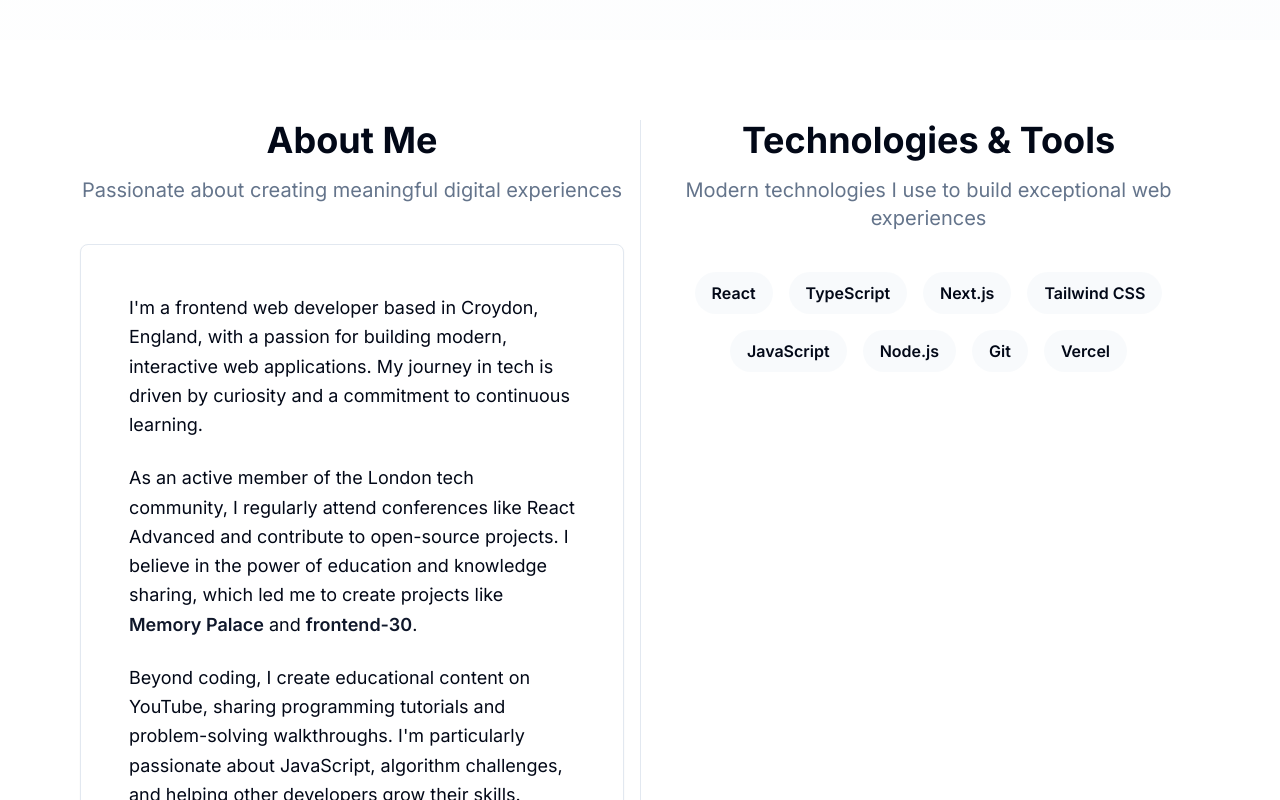
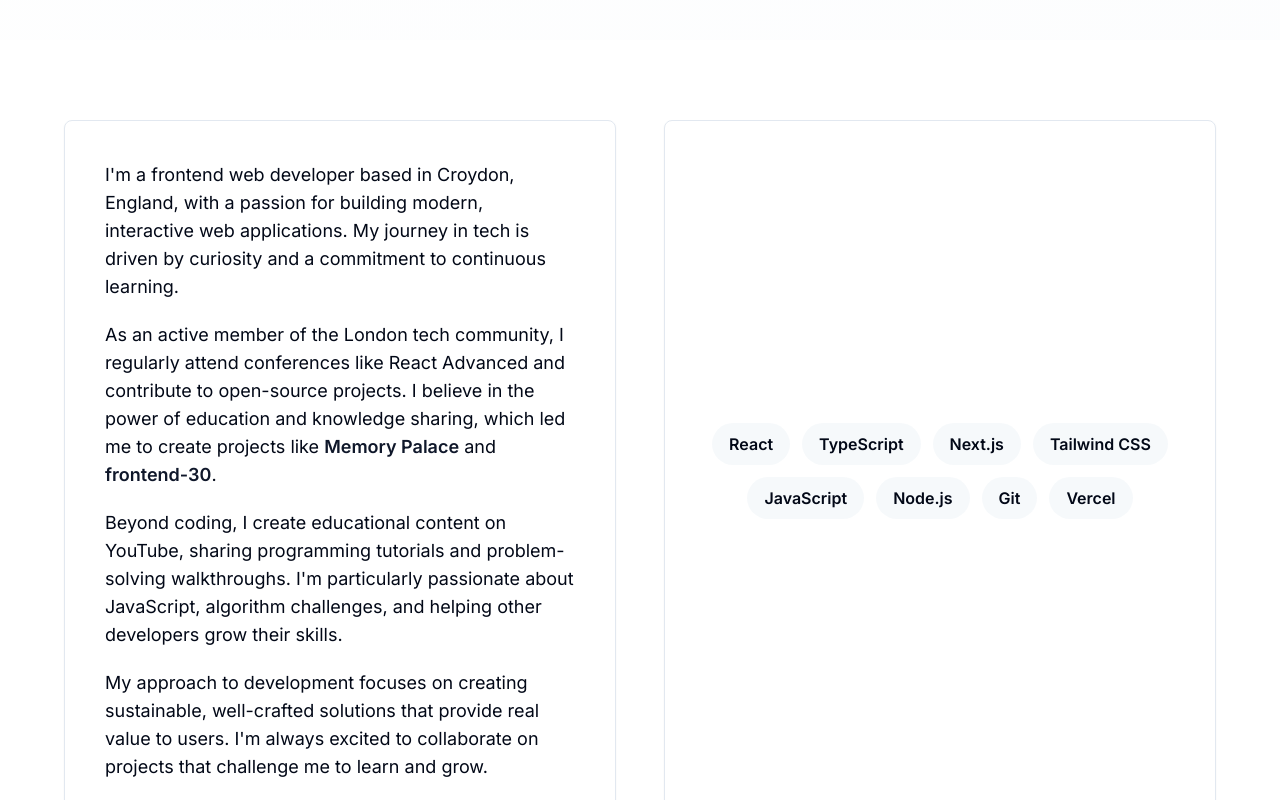
Before and after one commit to SofiaBargues/sofia-bargues-portfolio, a React (Vite) app: page / in a window 1280 px wide. Shown: the part 760-1560 px from the top of the page. Built offline with nearby package versions, Linux system fonts and the light colour scheme.

Commit message:
Refactor: Improve ProfileSections styling
Improve the styling of the ProfileSections component to align with the website's overall design, including alignment and visual continuity.

```diff
--- a/src/components/About.tsx
+++ b/src/components/About.tsx
@@ -1,20 +1,25 @@
 
 import { Card, CardContent } from "@/components/ui/card";
 
-const About = () => {
+interface AboutProps {
+  noHeader?: boolean;
+}
+
+const About = ({ noHeader }: AboutProps) => {
   return (
-    <div className="animate-fade-in">
-      <div className="text-center mb-10">
-        <h2 className="text-3xl md:text-4xl font-bold mb-4">
+    <Card className="h-full shadow-sm border border-border bg-background/90">
+      <CardContent className="p-6 md:p-10 h-full flex flex-col justify-center">
+        {!noHeader && (
+          <div className="text-center mb-8">
+            <h2 className="text-3xl md:text-4xl font-bold mb-3">
               About Me
             </h2>
-        <p className="text-xl text-muted-foreground">
+            <p className="text-lg md:text-xl text-muted-foreground">
               Passionate about creating meaningful digital experiences
             </p>
           </div>
-      <Card className="group hover:shadow-lg transition-all duration-300">
-        <CardContent className="p-8 md:p-12">
-          <div className="space-y-6 text-lg leading-relaxed">
+        )}
+        <div className="space-y-5 text-base md:text-lg leading-relaxed text-foreground">
           <p>
             I'm a frontend web developer based in Croydon, England, with a passion for building
             modern, interactive web applications. My journey in tech is driven by curiosity and
@@ -40,7 +45,6 @@ const About = () => {
         </div>
       </CardContent>
     </Card>
-    </div>
   );
 };
 
--- a/src/components/ProfileSections.tsx
+++ b/src/components/ProfileSections.tsx
@@ -3,12 +3,16 @@ import About from "@/components/About";
 import Skills from "@/components/Skills";
 
 const ProfileSections = () => (
-  <section className="w-full flex flex-col lg:flex-row gap-8 lg:gap-0 lg:divide-x divide-border max-w-6xl mx-auto my-20">
-    <div className="w-full lg:w-1/2 px-4">
-      <About />
+  <section className="w-full max-w-6xl mx-auto my-20 flex flex-col lg:flex-row gap-8 lg:gap-12">
+    <div className="w-full lg:w-1/2 flex flex-col">
+      <About
+        noHeader
+      />
     </div>
-    <div className="w-full lg:w-1/2 px-4">
-      <Skills />
+    <div className="w-full lg:w-1/2 flex flex-col">
+      <Skills
+        noHeader
+      />
     </div>
   </section>
 );
--- a/src/components/Skills.tsx
+++ b/src/components/Skills.tsx
@@ -1,7 +1,10 @@
 
 import { Badge } from "@/components/ui/badge";
 
-const Skills = () => {
+interface SkillsProps {
+  noHeader?: boolean;
+}
+
 const skills = [
   "React",
   "TypeScript",
@@ -13,28 +16,36 @@ const Skills = () => {
   "Vercel"
 ];
 
+const Skills = ({ noHeader }: SkillsProps) => {
   return (
-    <div className="animate-fade-in">
-      <div className="text-center mb-10">
-        <h2 className="text-3xl md:text-4xl font-bold mb-4">
+    <div className="h-full flex flex-col">
+      {!noHeader && (
+        <div className="text-center mb-8">
+          <h2 className="text-3xl md:text-4xl font-bold mb-3">
             Technologies & Tools
           </h2>
-        <p className="text-xl text-muted-foreground max-w-2xl mx-auto">
+          <p className="text-lg md:text-xl text-muted-foreground">
             Modern technologies I use to build exceptional web experiences
           </p>
         </div>
-      <div className="flex flex-wrap gap-4 justify-center">
+      )}
+      <div className="bg-background/90 border border-border rounded-lg shadow-sm px-6 py-8 flex-1 flex flex-col justify-center">
+        <h2 className="text-2xl md:text-3xl font-semibold text-center mb-4 lg:hidden">
+          Technologies & Tools
+        </h2>
+        <div className="flex flex-wrap gap-3 justify-center">
           {skills.map((skill) => (
             <Badge
               key={skill}
               variant="secondary"
-            className="px-4 py-2 text-base font-semibold rounded-full bg-secondary/50 text-foreground shadow-none"
+              className="px-4 py-2 text-base font-semibold rounded-full bg-secondary/60 text-foreground shadow-none border"
             >
               {skill}
             </Badge>
           ))}
         </div>
       </div>
+    </div>
   );
 };
 
```
Lines whose indentation alone changed are shown as unchanged.
